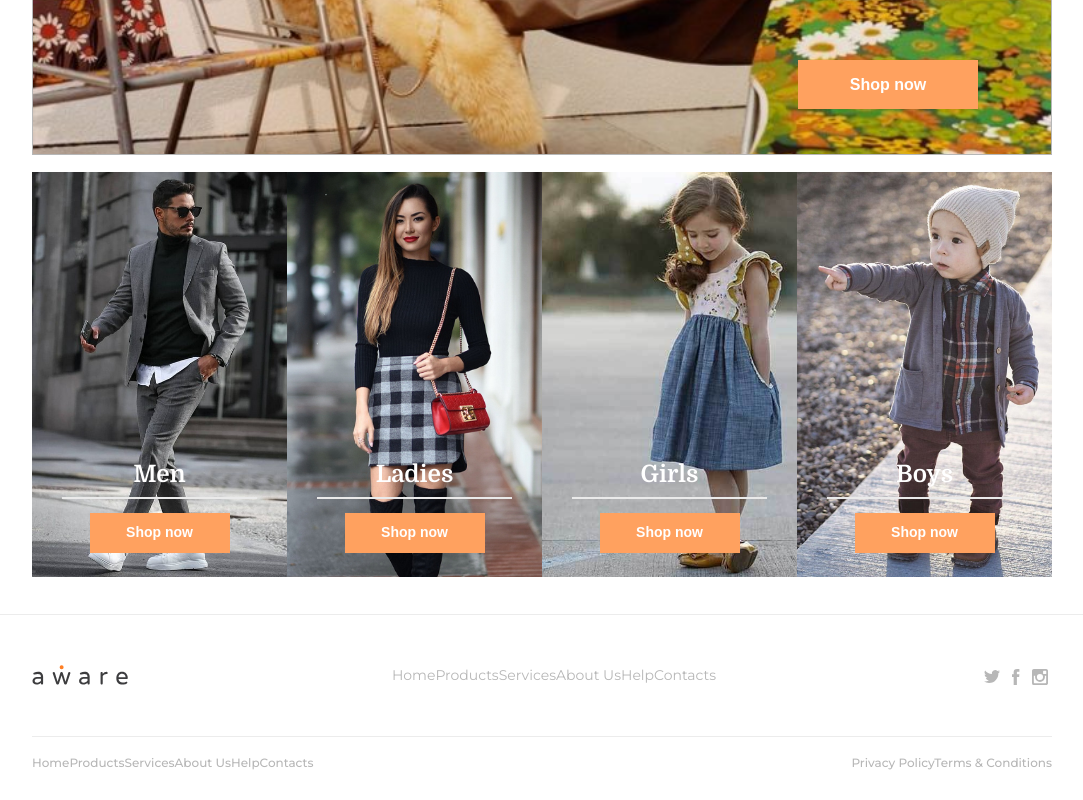
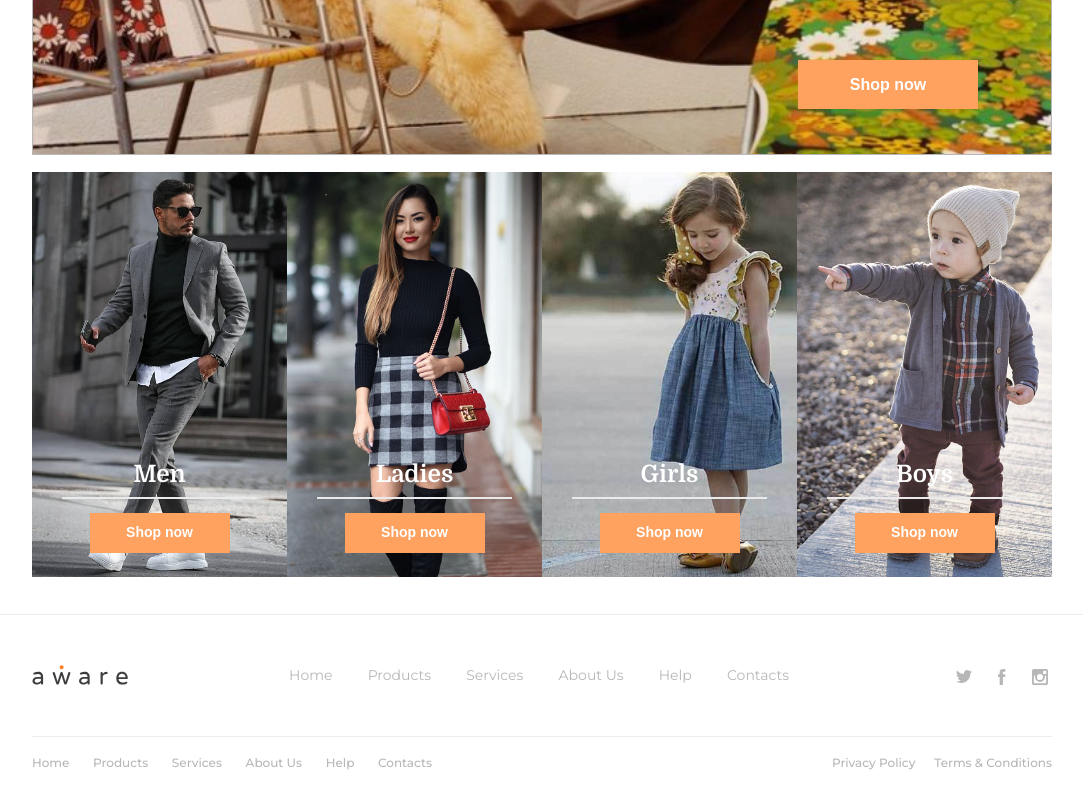
Before and after one commit to DinhSonHai/cloth-store-client, a React (Create React App) app: page / in a window 1280 px wide. Shown: the part 509-1309 px from the top of the page, without its empty margins (98-1181 px from the left). Built offline with nearby package versions, Linux system fonts and the light colour scheme.

Commit message:
Custom space between content in footer

```diff
--- a/src/components/LoginModal/index.jsx
+++ b/src/components/LoginModal/index.jsx
@@ -45,7 +45,7 @@ function LoginModal({ auth, hideLogin, showRegister, login }) {
           onSubmit={values => {
             login(values);
           }}
-          isInitialValid={false}
+          validateOnMount
         >
           {formik => (
             <Form className="login-modal__content__form">
--- a/src/components/RegisterModal/index.jsx
+++ b/src/components/RegisterModal/index.jsx
@@ -48,7 +48,7 @@ function RegisterModal({ auth, hideRegister, showLogin, register }) {
           onSubmit={values => {
             register(values)
           }}
-          isInitialValid={false}
+          validateOnMount
         >
           {formik => (
             <Form className="register-modal__content__form">
--- a/src/pages/layout/Footer/index.jsx
+++ b/src/pages/layout/Footer/index.jsx
@@ -13,9 +13,9 @@ function Footer(props) {
   return (
     <div className="footer">
       <div className="footer__top">
-        <div className="footer__top__logo">
+        <Link to="/" className="footer__top__logo">
           <Logo />
-        </div>
+        </Link>
         <div className="footer__top__nav">
           <Link className="footer__top__nav__link" to="#">Home</Link>
           <Link className="footer__top__nav__link" to="#">Products</Link>
--- a/src/pages/layout/Footer/styles.scss
+++ b/src/pages/layout/Footer/styles.scss
@@ -15,6 +15,10 @@
     }
 
     &__nav {
+      display: flex;
+      width: 500px;
+      justify-content: space-between;
+      margin-left: -2px;
       &__link {
         text-decoration: none;
         font-size: 14px;
@@ -24,6 +28,10 @@
     }
 
     &__contact {
+      width: 100px;
+      display: flex;
+      justify-content: space-between;
+      // margin-left: -50px;
     }
   }
 
@@ -36,6 +44,10 @@
     justify-content: space-between;
 
     &__nav {
+      display: flex;
+      width: 400px;
+      margin-right: -50px;
+      justify-content: space-between;
       &__link {
         text-decoration: none;
         font-size: 12px;
@@ -46,6 +58,9 @@
     }
 
     &__policy {
+      display: flex;
+      justify-content: space-between;
+      width: 220px;
       &__link {
         text-decoration: none;
         font-size: 12px;
--- a/src/pages/layout/NavBar/index.jsx
+++ b/src/pages/layout/NavBar/index.jsx
@@ -50,14 +50,14 @@ function NavBar({ auth: { isAuthenticated } }) {
         <div className="navbar__top__action">
           <button className="navbar__top__action__register" onClick={showRegister}>Register</button>
           <button className="navbar__top__action__login" onClick={showLogin}>Log In</button>
-          <div className="navbar__top__action__cart">
+          <Link to="/cart" className="navbar__top__action__cart">
             <CartAction />
-          </div>
+          </Link>
         </div>
       </div>
       <div className="navbar__bottom">
-        {['Men', 'Ladies', 'Girls', 'Boys'].map(collection => (
-          <div className="navbar__bottom__collection">
+        {['Men', 'Ladies', 'Girls', 'Boys'].map((collection, index) => (
+          <div key={index} className="navbar__bottom__collection">
             <p className="navbar__bottom__collection__text">{collection}</p>
             <Arrow />
             <div className="navbar__bottom__collection__dropdown">
```
